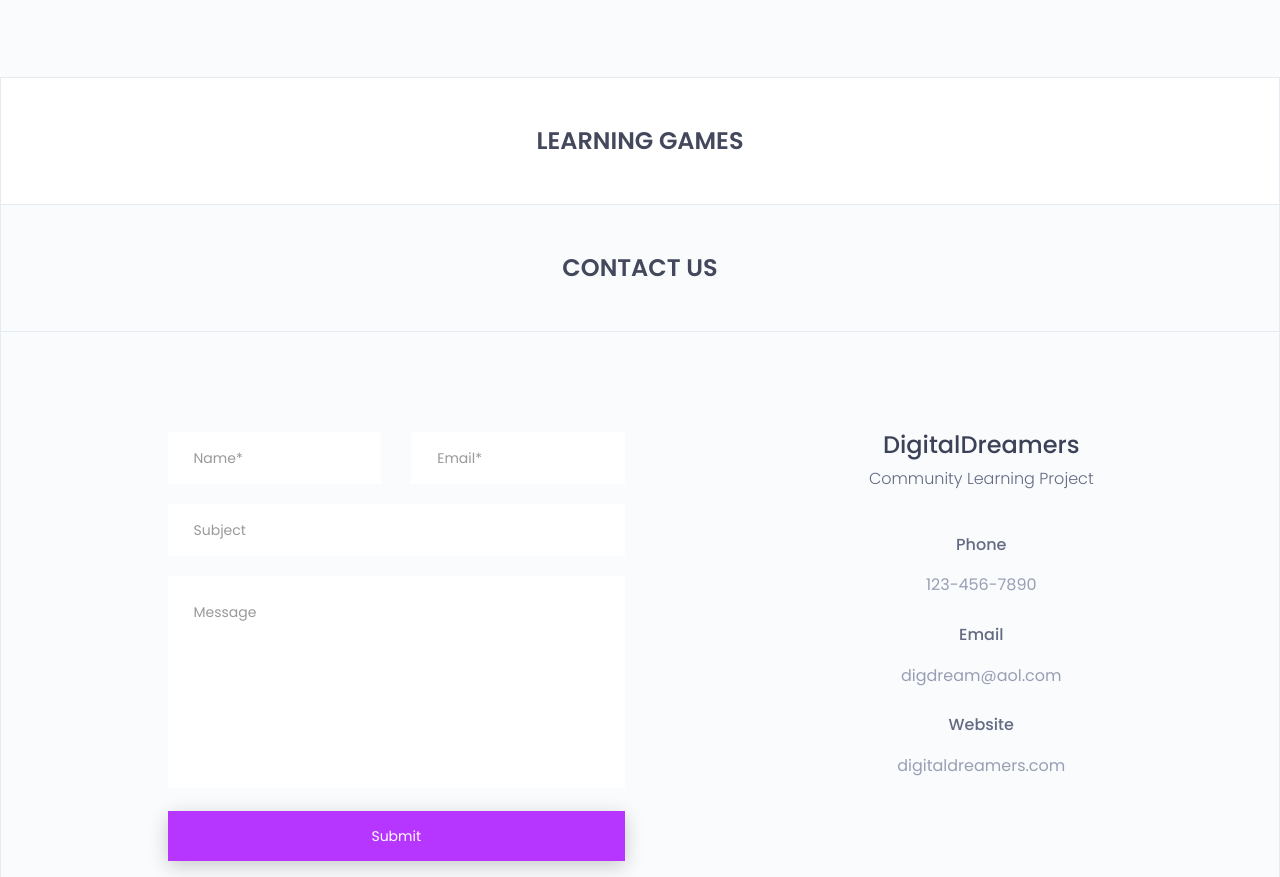
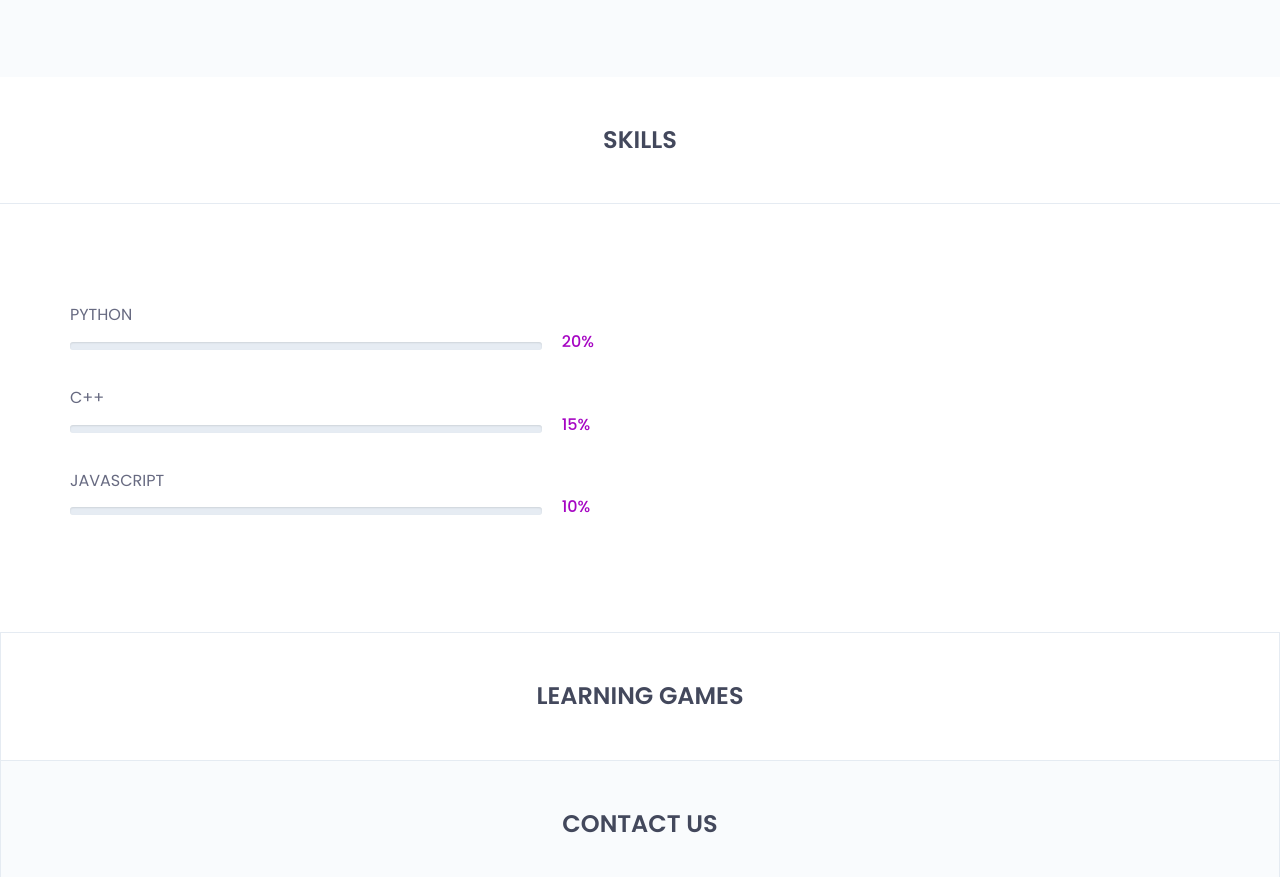
Before and after one commit to Nkrastin22/DigitalDreamers-draft1, a plain HTML site: page digitaldreamers/index.html in a window 1280 px wide. Shown: the part 2045-2922 px from the top of the page. Drawn offline with nearby package versions, Linux system fonts and the light colour scheme.

Commit message:
Add files via upload

```diff
--- a/digitaldreamers/assets/css/style.css
+++ b/digitaldreamers/assets/css/style.css
@@ -771,3 +771,68 @@ span.single-timeline-horizontal.spacial-horizontal-line {width: 88px;}
     0%   {bottom:0px;}
     100%  {bottom:7px;}
 }
+.skills {
+
+}
+.skill-content{padding: 50px 0 80px;}
+.single-skill-content{padding-top: 100px;}
+.section-heading h2 {
+    font-size: 24px;
+    font-weight: 600;
+    text-transform: uppercase;
+    padding-bottom: 50px;
+    border-bottom: 1px solid #e5ebf2;
+}
+.single-progress-txt {
+    display: flex;
+}
+.single-progress-txt h3 {
+    width: 10%;
+    color: #a606c3;
+    position: relative;
+    top: 6px;
+    left: 20px;
+}
+.barWrapper {
+    font-weight: 400;
+    font-size: 16px;
+    text-transform: uppercase;
+}
+.progress {
+    border-radius:3px;
+    overflow: visible;
+    background: #e6ecf3;
+    height:8px;
+    margin-top: 15px;
+    width: 85%;
+    margin-bottom: 37px;
+}
+.progress-bar {
+    background: #b636ff;
+    border-radius: 3px;
+    -webkit-transition: width 1.5s ease-in-out;
+    -ms-transition: width 1.5s ease-in-out;
+    -moz-transition: width 1.5s ease-in-out;
+    -o-transition: width 1.5s ease-in-out;
+    transition: width 1.5s ease-in-out;
+}
+.tooltip{
+    position:relative;
+    float:right;
+}
+.tooltip > .tooltip-inner {
+    background-color: transparent;
+    padding: 1px 5px;
+    color: #b636ff;
+    font-weight: 500;
+    font-size: 12px;
+    border-radius: 0;
+}
+.popOver + .tooltip > .tooltip-arrow {
+    border-left: 6px solid transparent;
+    border-right: 6px solid transparent;
+    border-top: 6px solid #fff;
+    bottom: -1px;
+    transform: translateX(-50%);
+    margin-left: 0;
+}
--- a/digitaldreamers/index.html
+++ b/digitaldreamers/index.html
@@ -236,7 +236,61 @@
 
 		</section>
 
+		<section id="skills" class="skills">
+			<div class="skill-content">
+				<div class="section-heading text-center">
+					<h2>skills</h2>
+				</div>
+				<div class="container">
+					<div class="row">
+						<div class="col-md-6">
+							<div class="single-skill-content">
+								<div class="barWrapper">
+									<span class="progressText">Python</span>
+									<div class="single-progress-txt">
+										<div class="progress ">
+											<div class="progress-bar" role="progressbar" aria-valuenow="20" aria-valuemin="10" aria-valuemax="100" style="">
 
+											</div>
+										</div>
+										<h3>20%</h3>
+									</div>
+								</div><!-- /.barWrapper -->
+								<div class="barWrapper">
+									<span class="progressText">C++</span>
+									<div class="single-progress-txt">
+										<div class="progress ">
+											<div class="progress-bar" role="progressbar" aria-valuenow="15" aria-valuemin="10" aria-valuemax="100" style="">
+
+											</div>
+										</div>
+										<h3>15%</h3>
+									</div>
+								</div><!-- /.barWrapper -->
+								<div class="barWrapper">
+									<span class="progressText">JavaScript</span>
+									<div class="single-progress-txt">
+										<div class="progress ">
+											<div class="progress-bar" role="progressbar" aria-valuenow="10" aria-valuemin="10" aria-valuemax="100" style="">
+
+											</div>
+										</div>
+										<h3>10%</h3>
+									</div>
+								</div><!-- /.barWrapper -->
+
+
+							</div>
+
+						</div>
+					</div><!-- /.barWrapper -->
+				</div>
+			</div>
+			</div><!-- /.row -->
+			</div>	<!-- /.container -->
+			</div><!-- /.skill-content-->
+
+		</section><!--/.skills-->
 
 
 
```
